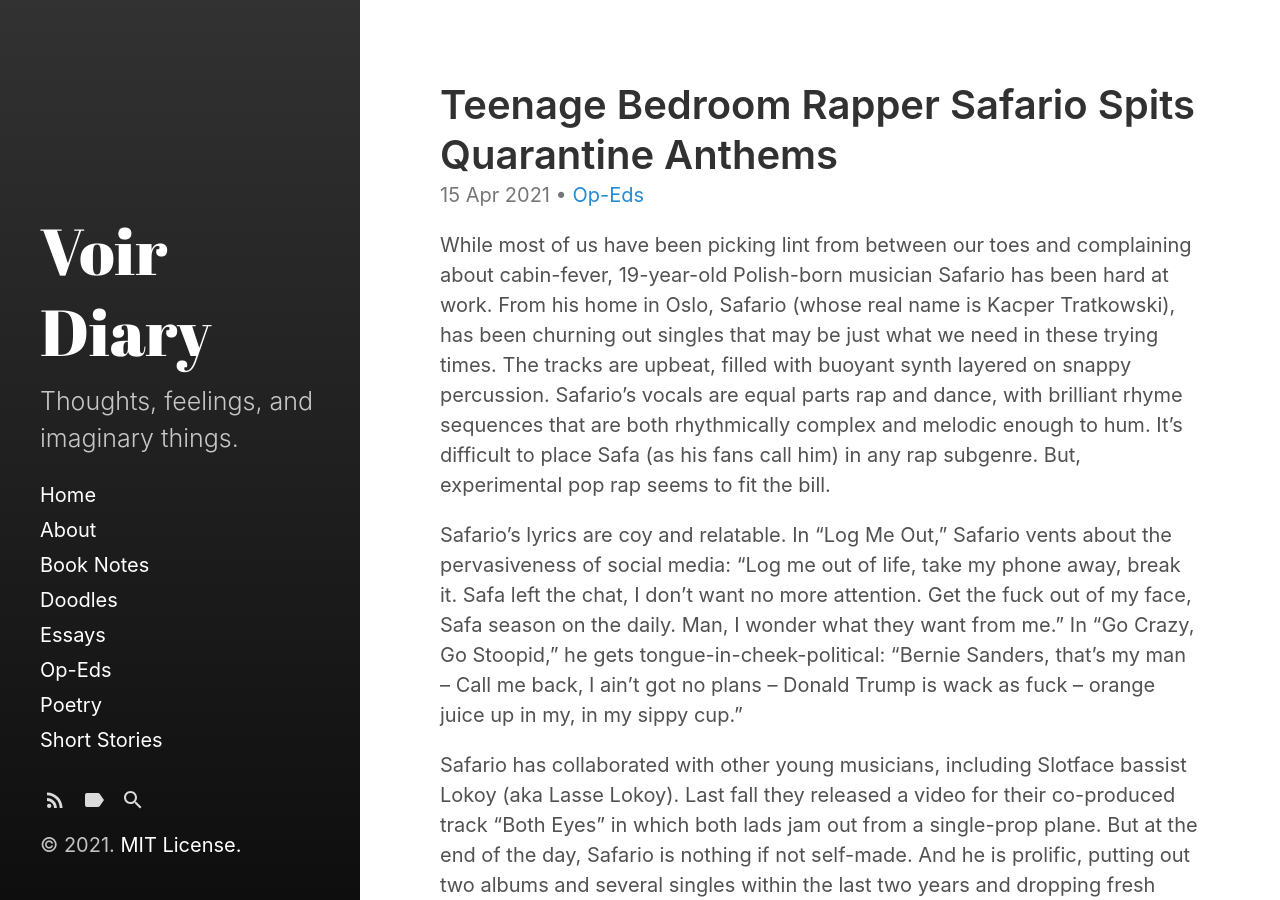
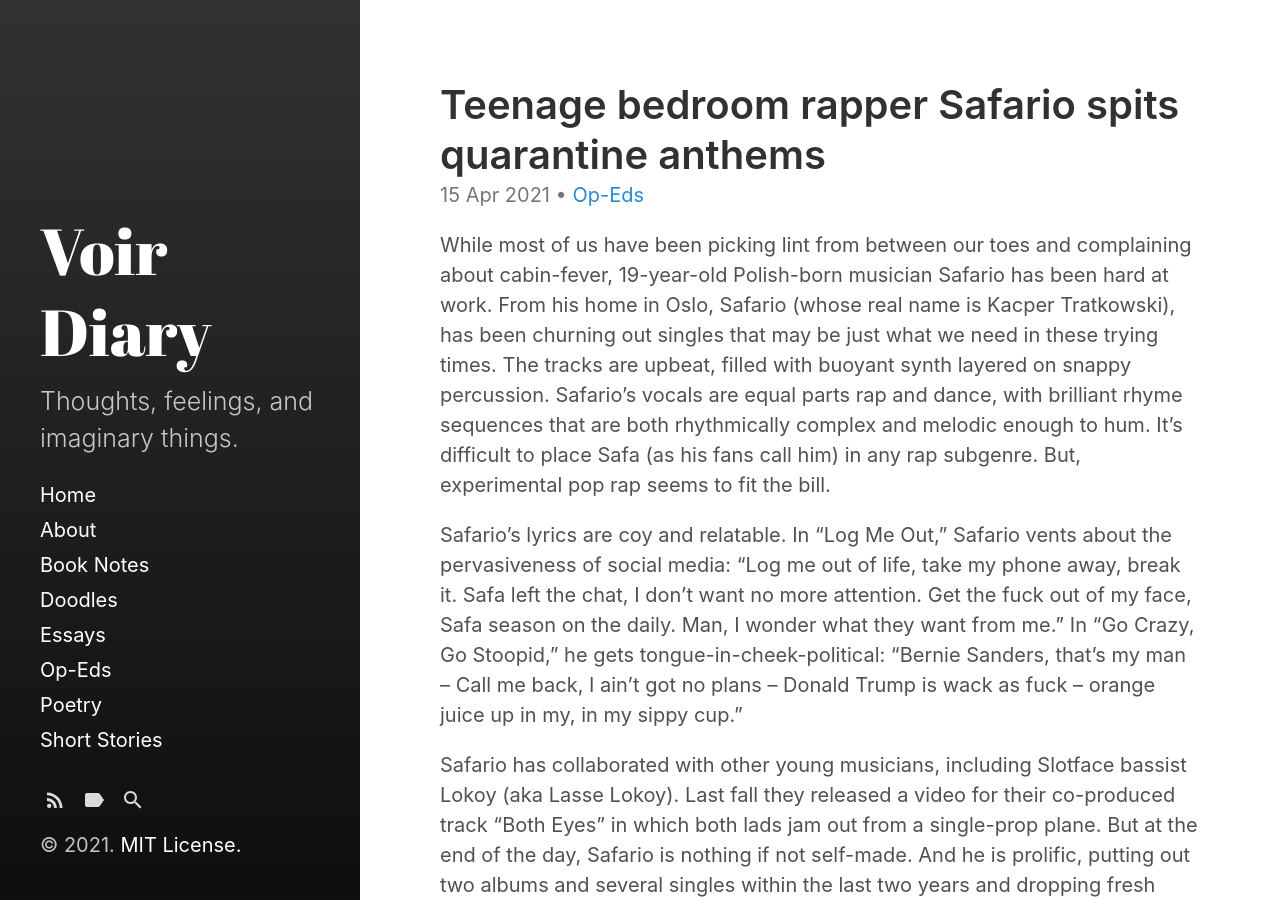
Before and after one commit to VoirDiary/VoirDiary, a Jekyll site: the page built from _posts/2021-04-15-Safario.md, in a window 1280 px wide and 900 px high. Built offline with Jekyll 4.4.1, drawn with Linux system fonts in a browser that asks for light colours.

```diff
--- a/_posts/2021-04-15-Safario.md
+++ b/_posts/2021-04-15-Safario.md
@@ -1,6 +1,6 @@
 ---
 layout: post
-title: "Teenage Bedroom Rapper Safario Spits Quarantine Anthems"
+title: "Teenage bedroom rapper Safario spits quarantine anthems"
 categories:
   - Op-Eds
 tags:
```
